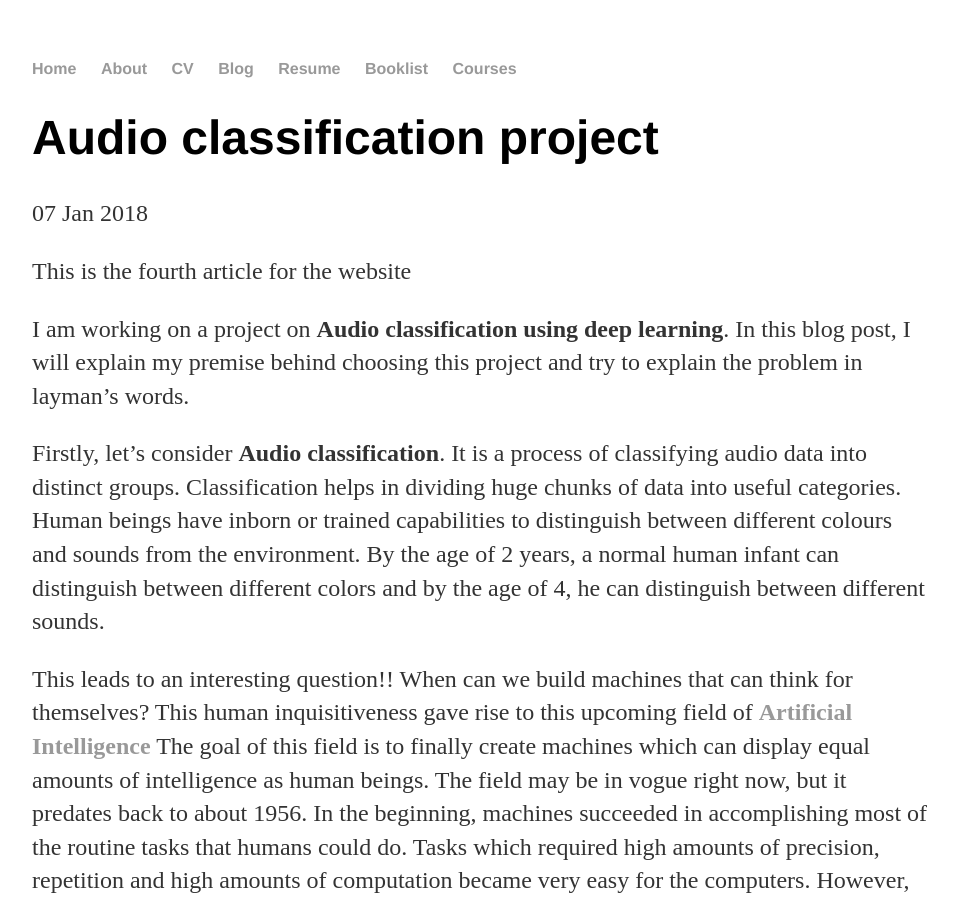
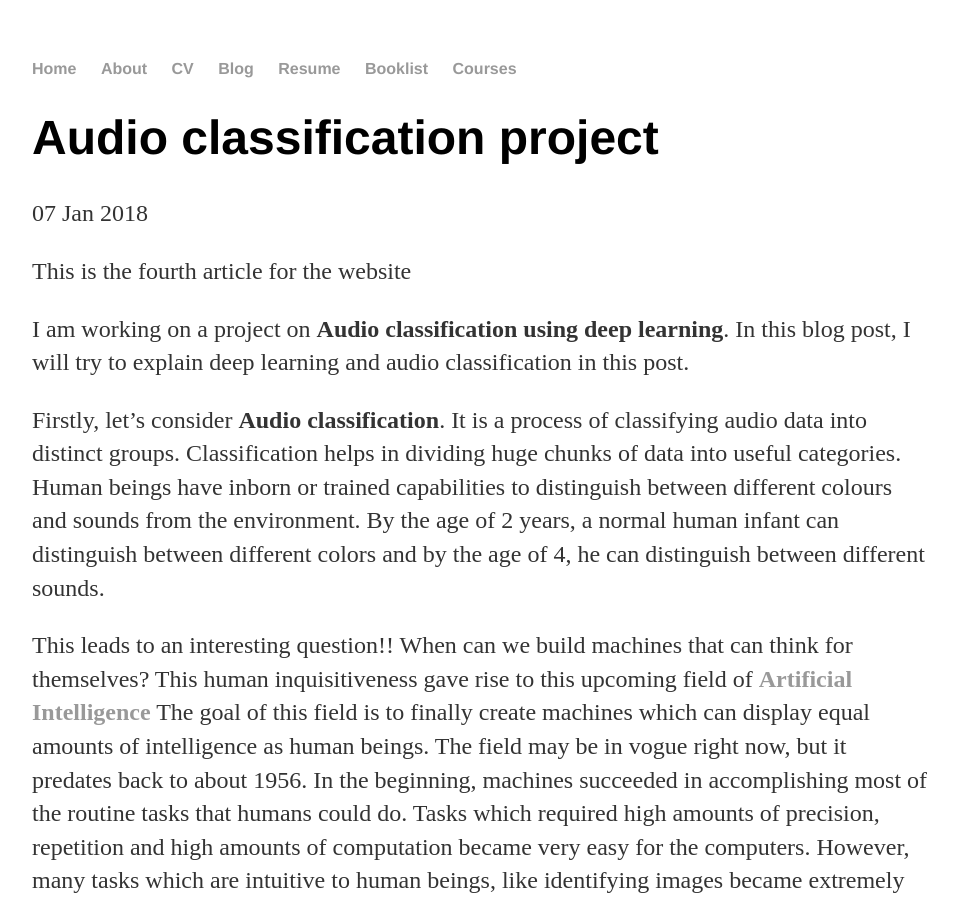
Before and after one commit to Anirudh257/Anirudh257.github.io, a Jekyll site: the page built from _posts/2018-01-07-Project description.md, in a window 1280 px wide and 900 px high. Shown: the whole window, without its empty margins (160-1118 px from the left). Built offline with Jekyll 4.4.1, drawn with Linux system fonts in a browser that asks for light colours.

Commit message:
Update 2018-01-07-Project description.md

```diff
--- a/_posts/2018-01-07-Project description.md
+++ b/_posts/2018-01-07-Project description.md
@@ -5,8 +5,7 @@ date: 2018-01-07
 ---
 This is the fourth article for the website
 
-I am working on a project on **Audio classification using deep learning**. In this blog post, I will explain my premise behind
-choosing this project and try to explain the problem in layman's words.
+I am working on a project on **Audio classification using deep learning**. In this blog post, I will try to explain deep learning and audio classification in this post.
 
 Firstly, let's consider **Audio classification**. It is a process of classifying audio data into distinct groups. Classification
 helps in dividing huge chunks of data into useful categories. Human beings have inborn or trained capabilities to distinguish
```
